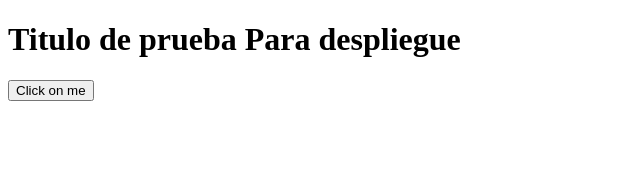
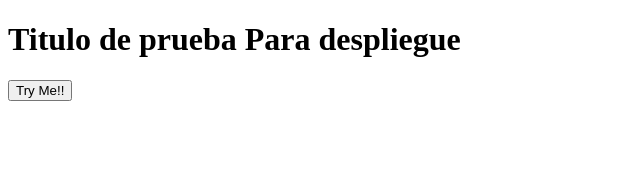
Before and after one commit to roberto-cuellar/ci-cd-test-netlify, an Angular app in the folder angular-ci-cd-test/: page / in a window 1280 px wide. Shown: the top 170 px of the page, without its empty margins (0-640 px from the left). Built offline with nearby package versions, Linux system fonts and the light colour scheme.

Commit message:
update content

```diff
--- a/angular-ci-cd-test/src/app/app.component.html
+++ b/angular-ci-cd-test/src/app/app.component.html
@@ -1,2 +1,2 @@
 <h1>Titulo de prueba Para despliegue</h1>
-<button>Click on me</button>
+<button>Try Me!!</button>
```
